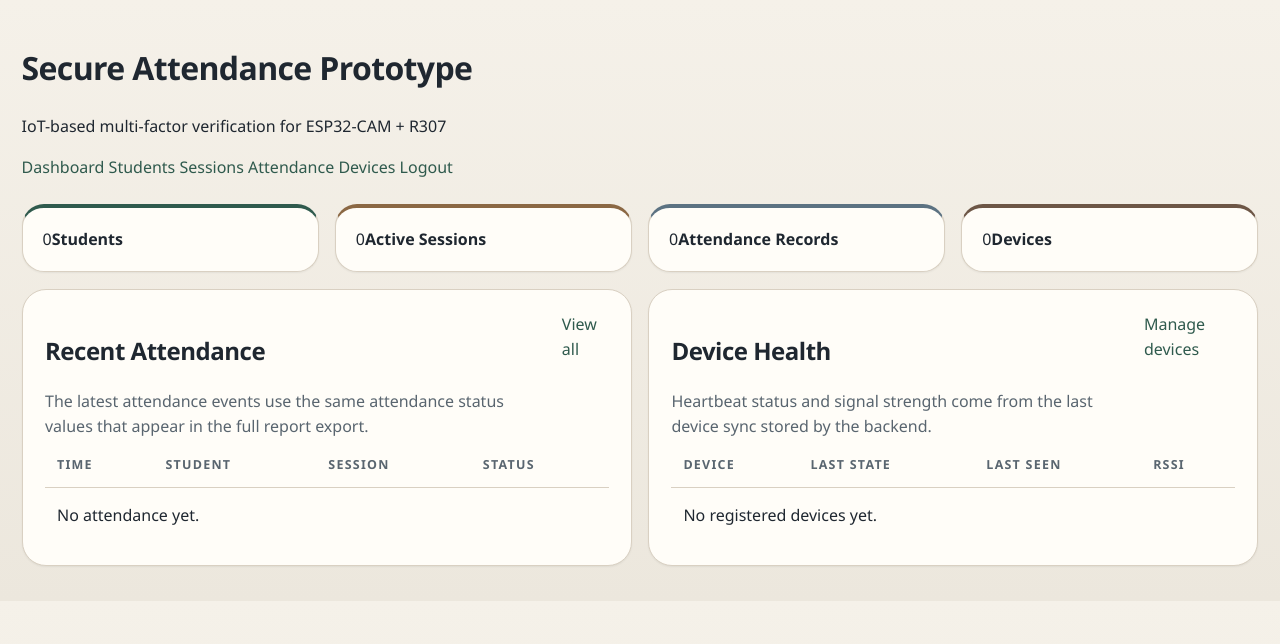
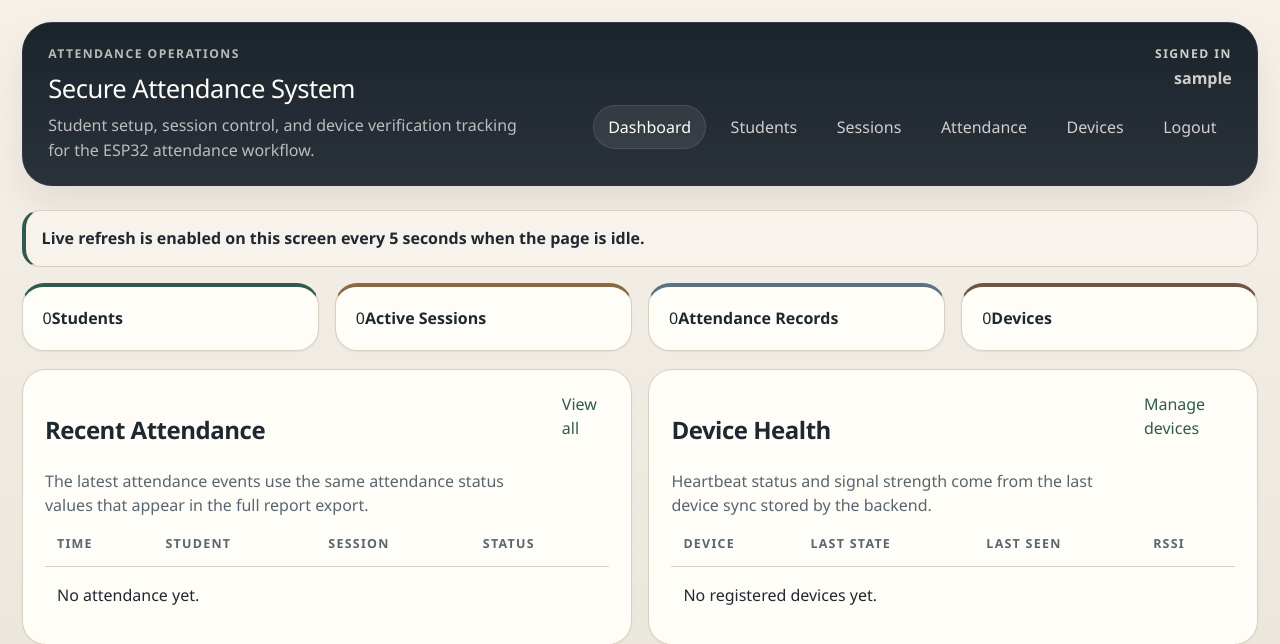
Before and after one commit to bva0308/attendance-system, a Flask app: page / in a window 1280 px wide. Shown: the top 644 px of the page. Run offline with Flask 3, Linux system fonts and the light colour scheme; the visitor is signed in with stand-in values (Sample User, id 1).

Commit message:
Redesign base layout with brand lockup, meta nav, and live-refresh banner
Site header now carries a brand lockup section with eyebrow, title, and
supporting copy alongside a signed-in meta block showing username and
the primary navigation. A live-refresh banner is shown on auto-polling
pages. Auth state is surfaced via body class for CSS scoping.

```diff
--- a/web/templates/base.html
+++ b/web/templates/base.html
@@ -7,25 +7,39 @@
   <link rel="stylesheet" href="{{ url_for('static', filename='css/styles.css') }}">
   <script defer src="{{ url_for('static', filename='js/dashboard.js') }}"></script>
 </head>
-<body>
+<body data-endpoint="{{ request.endpoint or '' }}" class="{{ 'app-authenticated' if session.get('admin_authenticated') else 'app-guest' }}">
   <header class="site-header">
-    <div>
-      <h1>Secure Attendance Prototype</h1>
-      <p>IoT-based multi-factor verification for ESP32-CAM + R307</p>
+    <div class="site-header__inner">
+      <div class="brand-lockup">
+        <span class="eyebrow">Attendance Operations</span>
+        <a class="brand-title" href="{{ url_for('students.dashboard_home') if session.get('admin_authenticated') else url_for('auth.login') }}">
+          Secure Attendance System
+        </a>
+        <p class="brand-copy">Student setup, session control, and device verification tracking for the ESP32 attendance workflow.</p>
       </div>
       {% if session.get('admin_authenticated') %}
-    <nav>
+      <div class="site-header__meta">
+        <div class="site-context">
+          <span class="site-context__label">Signed in</span>
+          <strong>{{ session.get('admin_username') or 'Admin' }}</strong>
+        </div>
+        <nav class="site-nav" aria-label="Primary">
           <a class="{{ 'nav-link-active' if request.endpoint == 'students.dashboard_home' else '' }}" href="{{ url_for('students.dashboard_home') }}">Dashboard</a>
-      <a class="{{ 'nav-link-active' if request.endpoint and request.endpoint.startswith('students.student') else '' }}" href="{{ url_for('students.students_list') }}">Students</a>
+          <a class="{{ 'nav-link-active' if request.endpoint in ['students.students_list', 'students.student_create', 'students.student_edit', 'students.upload_face', 'students.queue_fingerprint'] else '' }}" href="{{ url_for('students.students_list') }}">Students</a>
           <a class="{{ 'nav-link-active' if request.endpoint and request.endpoint.startswith('sessions.') else '' }}" href="{{ url_for('sessions.sessions_list') }}">Sessions</a>
           <a class="{{ 'nav-link-active' if request.endpoint and request.endpoint.startswith('attendance.') else '' }}" href="{{ url_for('attendance.attendance_records') }}">Attendance</a>
           <a class="{{ 'nav-link-active' if request.endpoint == 'students.devices_page' else '' }}" href="{{ url_for('students.devices_page') }}">Devices</a>
           <a href="{{ url_for('auth.logout') }}">Logout</a>
         </nav>
+      </div>
       {% endif %}
+    </div>
   </header>
 
-  <main class="page-shell">
+  <main class="page-shell{% if not session.get('admin_authenticated') %} page-shell-auth{% endif %}">
+    {% if request.endpoint in ['students.dashboard_home', 'attendance.attendance_records', 'students.devices_page'] %}
+    <div class="live-banner">Live refresh is enabled on this screen every 5 seconds when the page is idle.</div>
+    {% endif %}
     {% with messages = get_flashed_messages(with_categories=true) %}
       {% if messages %}
         <section class="flash-stack">
```
Lines whose indentation alone changed are shown as unchanged.
